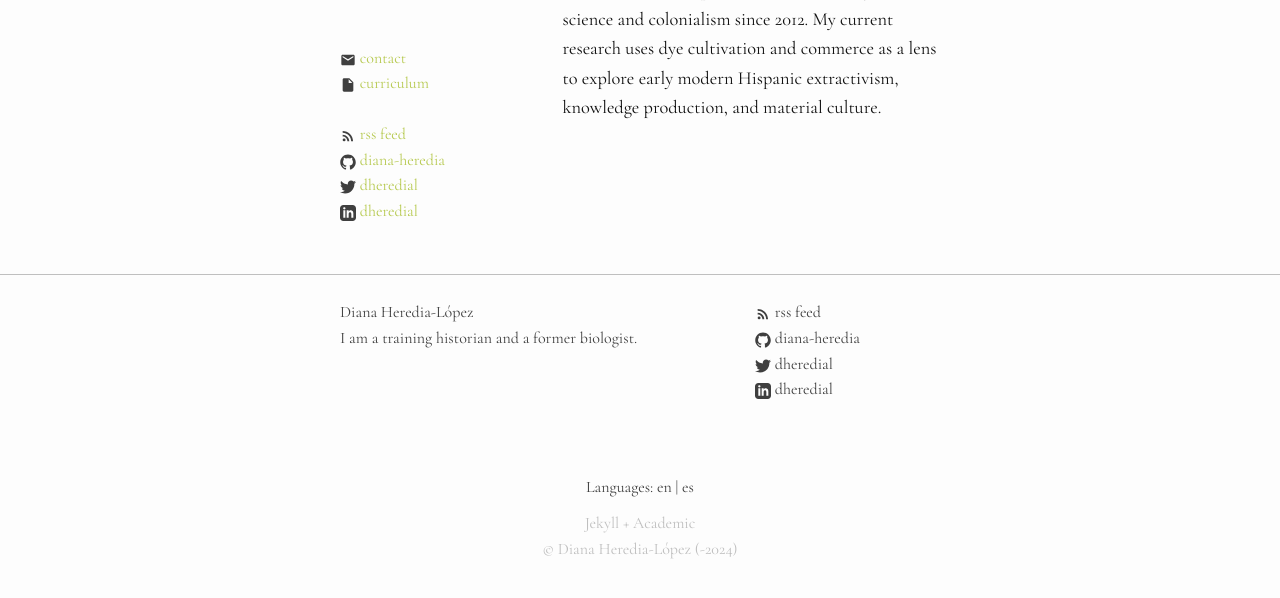
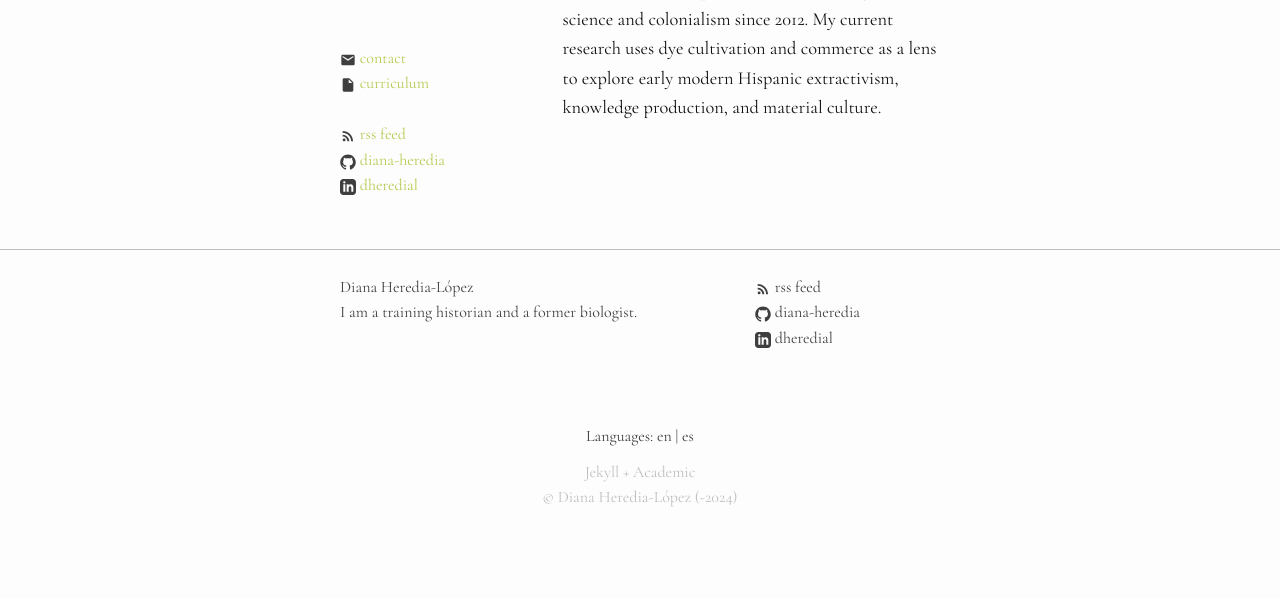
Before and after one commit to diana-heredia/diana-heredia.github.io, a Jekyll site: the page built from index.markdown, in a window 1280 px wide, cut to the strip 288-886 px from the top of the page. Built offline with Jekyll 4.4.1, drawn with Linux system fonts in a browser that asks for light colours.

Commit message:
Update _config.yml
deleted twitter link

```diff
--- a/_config.yml
+++ b/_config.yml
@@ -33,7 +33,6 @@ defaults:
 # Author
 author: Diana Heredia-López
 email: diana.heredia@utexas.edu
-twitter_username: dheredial
 github_username: diana-heredia
 linkedin_username: dheredial
 curriculum:
```
